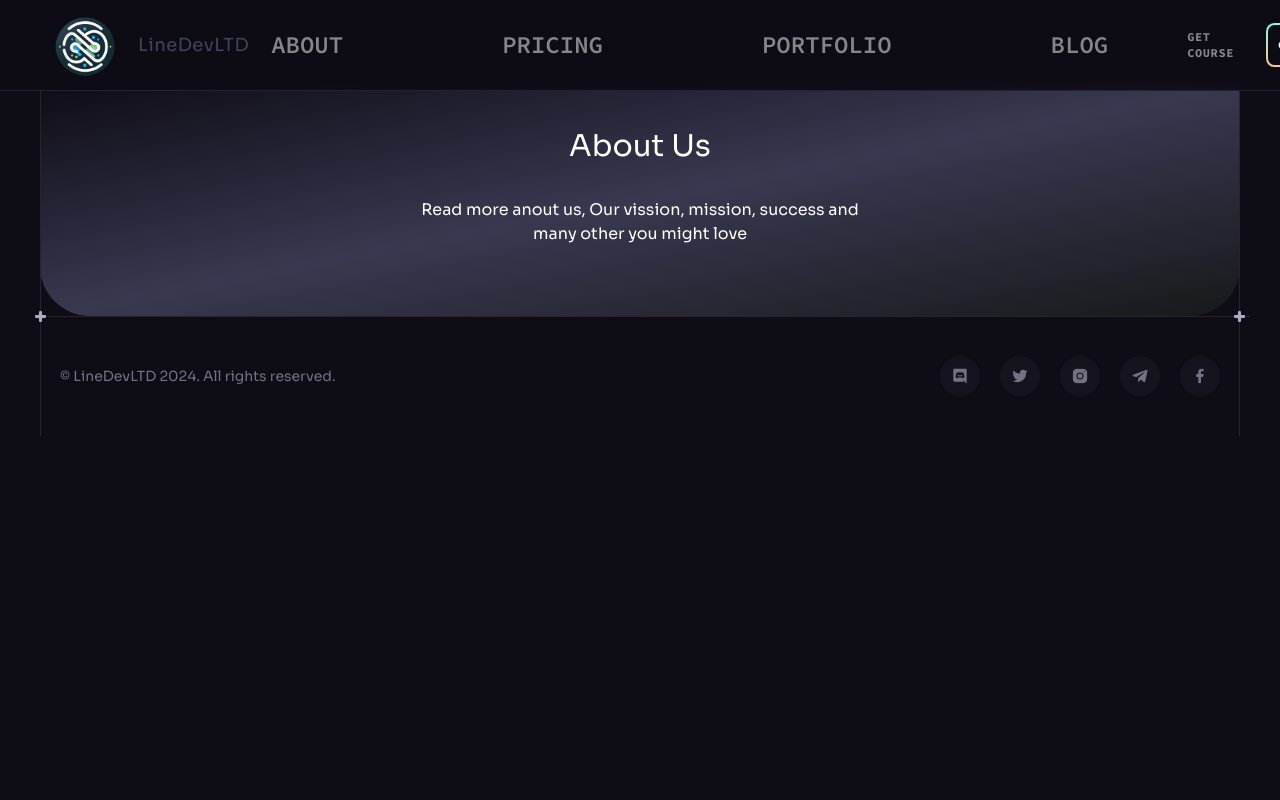
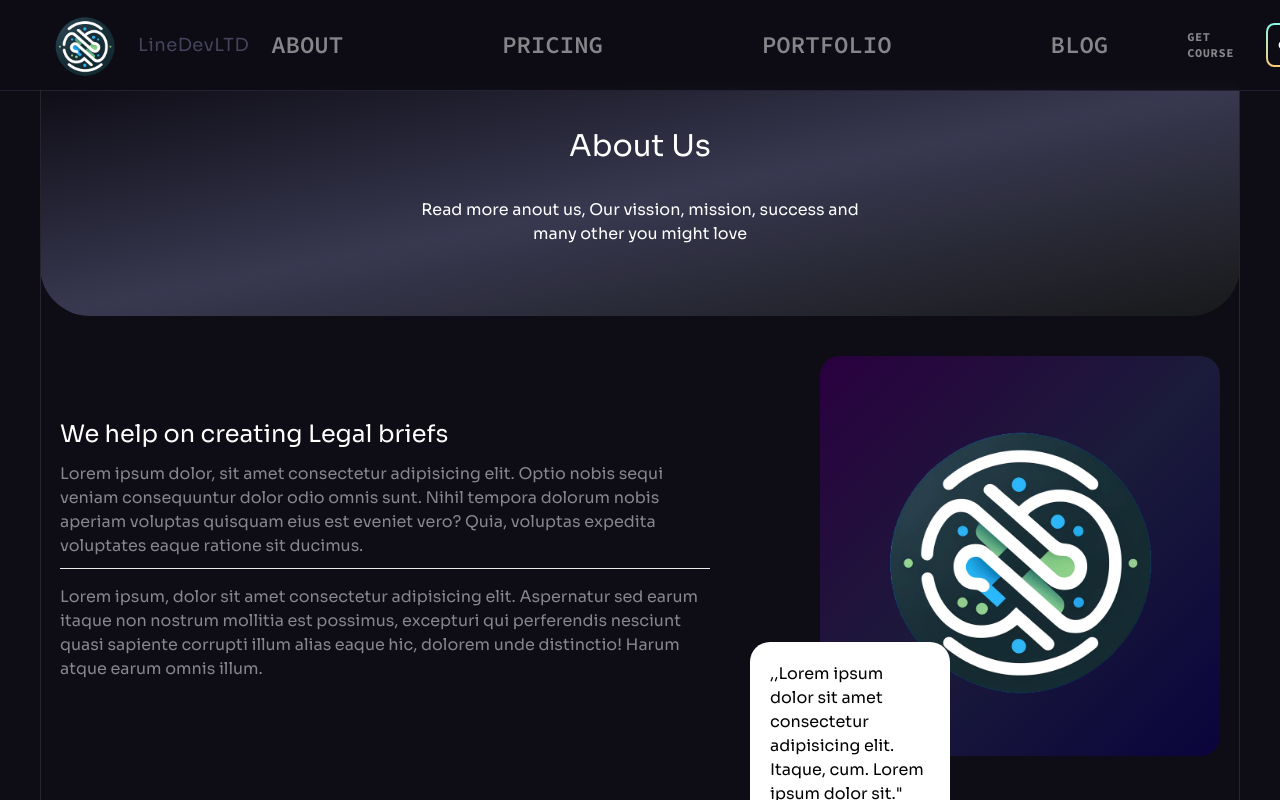
Before and after one commit to linesquad/linedevltd, a React (Vite) app: page /about in a window 1280 px wide. Shown: the top 800 px of the page. Built offline with nearby package versions, Linux system fonts and the light colour scheme.

Commit message:
add ourComapny compnent in aboutPage

```diff
--- /dev/null
+++ b/src/components/aboutPage/OurCompany.jsx
@@ -0,0 +1,43 @@
+import Section from "../Section";
+import companyLogo from "../../assets/lineZ.png";
+
+function OurCompany() {
+  return (
+    <div>
+      <Section customPaddings="py-[40px] pb-[100px] px-[0px] md:px-[40px]">
+        <div className="px-[20px] w-full flex flex-col lg:flex-row lg:items-center lg:justify-between">
+          <div className="lg:max-w-[400px] xl:max-w-[650px]">
+            <h2 className="text-[18px] lg:text-[24px]">
+              We help on creating Legal briefs
+            </h2>
+            <p className="text-[14px] lg:text-[16px] mt-[16px] text-n-1/50 pb-[10px] border-b-[1px] border-[#eaeaea]">
+              Lorem ipsum dolor, sit amet consectetur adipisicing elit. Optio
+              nobis sequi veniam consequuntur dolor odio omnis sunt. Nihil
+              tempora dolorum nobis aperiam voluptas quisquam eius est eveniet
+              vero? Quia, voluptas expedita voluptates eaque ratione sit
+              ducimus.
+            </p>
+            <p className="text-[14px] lg:text-[16px] mt-[16px] text-n-1/50 pb-[10px]">
+              Lorem ipsum, dolor sit amet consectetur adipisicing elit.
+              Aspernatur sed earum itaque non nostrum mollitia est possimus,
+              excepturi qui perferendis nesciunt quasi sapiente corrupti illum
+              alias eaque hic, dolorem unde distinctio! Harum atque earum omnis
+              illum.
+            </p>
+          </div>
+          <div className="lg:w-[400px] lg:h-[400px] w-[300px] h-[300px] mt-[20px] lg:mt-[0px] bg-gradient-to-br from-[#2a003f] via-[#1b1b3a] to-[#0a043c] rounded-[20px] relative">
+            <img src={companyLogo} alt="company-logo" />
+            <div className="hidden lg:block w-[200px] p-[20px] bg-[#fff] absolute bottom-[-70px] left-[-70px] rounded-[20px]">
+              <p className="text-[#000]">
+                ,,Lorem ipsum dolor sit amet consectetur adipisicing elit.
+                Itaque, cum. Lorem ipsum dolor sit.&quot;
+              </p>
+            </div>
+          </div>
+        </div>
+      </Section>
+    </div>
+  );
+}
+
+export default OurCompany;
--- a/src/pages/About.jsx
+++ b/src/pages/About.jsx
@@ -1,9 +1,11 @@
 import AboutHeader from "../components/aboutPage/AboutHeader";
+import OurCompany from "../components/aboutPage/OurCompany";
 
 const About = () => {
   return (
-    <div>
+    <div className="max-w-[1444px] mx-auto">
       <AboutHeader />
+      <OurCompany />
     </div>
   );
 };
```
